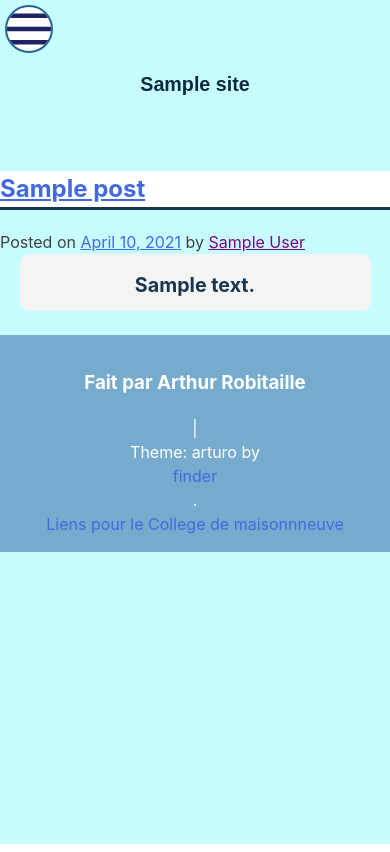
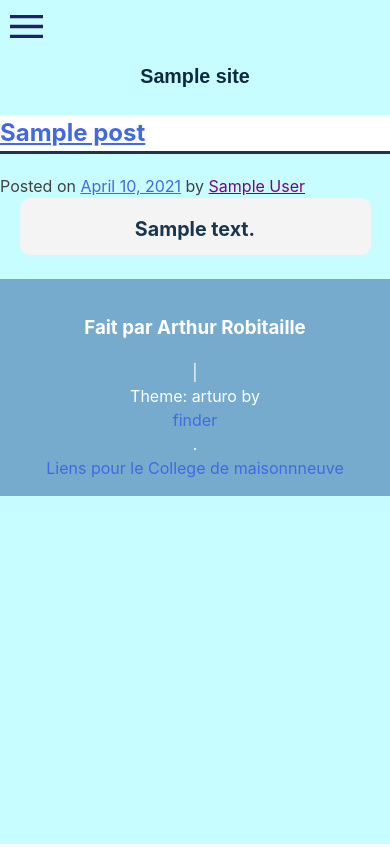
Before and after one commit to Finder-00/lab6, a WordPress theme: template themes/theme-4w4/index.php in a window 390 px wide. Run offline with PHP 8.4 and a stand-in for WordPress, Linux system fonts and the light colour scheme; the site name, menu and one post (Sample post) are stand-ins, and other content is empty; some libraries are stand-ins or nearby versions.

Commit message:
resolution bug menu mobile a desktop, anim article

```diff
--- a/themes/theme-4w4/sass/components/navigation/_navigation.scss
+++ b/themes/theme-4w4/sass/components/navigation/_navigation.scss
@@ -1,10 +1,9 @@
 .main-navigation {
 	display: inline-block;
 	width: 100vw;
-	margin-bottom: 1vh;
 
 	ul {/* nav - menu (ul principal) */
-		background-color: #0A2E4A;
+		background-color:#c8fdff;
 		display: none;
 		list-style: none;
 		margin: 0;
@@ -19,21 +18,25 @@
 			left: -999em;
 			z-index: 99999;
 			a{/* sous-onglets du Sub-menu*/
-				color: #6590b1;
+
 				width: 100%;
 			}
 		} /*fin sub-menu*/
 
 		li{ /*les onglets principale*/
+			font-size: 1.2rem;
 			padding: 10px 5px;
+			&:hover{
+				background-color: #bceaeb;
+			}
 
 			li{ /* les sous onglet des onglets principale */
 				padding: inherit;
 				padding: 5px 2px;
-				background-color: #174b72;
+				background-color: #a5e4dc;
 			}
 			li>a{
-				color: white;
+				color: $color__linkmenu;
 				padding: inherit;
 				border-bottom: 1px solid white;
 			}
@@ -74,7 +77,6 @@
 	}
 
 	a {
-		// color: #2c5355;
 		display: block;
 		text-decoration: none;
 	}
@@ -95,14 +97,11 @@
 bouton burger
 ----------------*/
 #burger{
-	margin: 5px;
+	margin: 10px;
 	padding: 0;
 	border : 0;
 	transform: rotate(0);
-	transition: transform .5s;
-	background: white;
-	width: 10px;
-	height: 10px;
+	transition: all .5s ease-out;
 }
 
 #burger:focus{
@@ -140,7 +139,7 @@ Section desktop
 .main-navigation.toggled ul,
 .main-navigation ul{
 	@include media-desktop{
-		display: flex;
+		display: flex !important; // solution du bug de menu en passant de mobile a desktop
 		position: static;
 		justify-content: space-around;
 		align-items: center;
@@ -167,7 +166,7 @@ Section desktop
 				display: block;
 			}
 			li:hover{
-				background-color: #81cacd;
+				background-color: #91e2e2;
 				border-radius: 5px;
 			}
 		}
--- a/themes/theme-4w4/sass/local/_accueil.scss
+++ b/themes/theme-4w4/sass/local/_accueil.scss
@@ -36,7 +36,7 @@ content: "";
 z-index: -2;
 display: block;
 position: absolute;
-top: 0px;
+top: -.5px;
 left: -1.5px;
 width: 101%;
 height: 101%;
@@ -48,10 +48,6 @@ clip-path: circle(26.4% at 13% 18%);
     display: flex;
     flex-direction: column;
     text-align: center;
-    height: 10vh;
-    p{
-      margin: 0px;
-    }
     @include media-desktop{
         margin-left: 37vw;
         height: 55vh;
@@ -59,7 +55,7 @@ clip-path: circle(26.4% at 13% 18%);
     }
 }
 
-.site-title {
+.site-title { // h1 titre header
     font-size: clamp(.7rem, #{"-.8rem + 8.333vw"}, 1.8rem);
     font-family: $font_title;
     margin: .2rem 0;
@@ -79,13 +75,14 @@ clip-path: circle(26.4% at 13% 18%);
     color: rgb(141, 197, 201);
 }
 
-.site-description {
+.site-description { // sous-titre
     font-family: $font_title;
     font-size: clamp(.5rem, #{"-.8rem + 8.333vw"}, 1.3rem);
     font-weight: normal;
-    color: rgb(180, 215, 218);
+    color: rgb(131, 173, 177);
+    margin-top: 0;
+    margin-bottom: 3%;
     padding: 0;
-    margin-top: 0;
     &:hover{
         cursor:default;
     }
@@ -146,14 +143,14 @@ clip-path: circle(26.4% at 13% 18%);
             width: 150px;
         }
     }// fin media-desktop
+} // fin .entry-content
 
-} // fin .entry-content
 
 .article-menu{ //grosse section contenant tout les articles
     width: 100vw;
     display: flex;
     flex-wrap: wrap;
-    background-color: rgb(9, 20, 38);
+    background-color: rgb(21, 45, 82);
 
     h1{ // grand titre section
         width: 100vw;
@@ -192,13 +189,17 @@ clip-path: circle(26.4% at 13% 18%);
             background-color: rgb(28, 41, 70);
             border-radius: 10px;
             z-index: 1;
+            transition: all .2s ease-out;
+            &:hover{
+                transform: scale(102%);
+            }
 
             p{ // infos haut & bas cellule
                 font-size:clamp(.6rem, 3vw , .9rem) ;
                 color: lightcoral;
             }
             a{ // lien cours
-                font-size: clamp(.75rem, #{"-.5rem + 4vw"}, 1rem);
+                font-size: clamp(.85rem, #{"-.5rem + 5vw"}, 1.2rem);
                 font-weight: bold;
                 // color: rgb(201, 244, 244);
                 color: white;
@@ -219,37 +220,48 @@ clip-path: circle(26.4% at 13% 18%);
            }
         .Web{ //classe des articles par categorie
             background-color: rgb(31, 31, 31);
+
         }
         .Spécifique{
             background-color: rgb(49, 16, 126);
-            // background-color: rgb(164, 38, 218);
+            &:hover{
+                box-shadow: 0px 3px 13px rgba(70, 25, 174, 0.837);
+            }
         }
         .Jeu{
-
+            &:hover{
+                box-shadow: 0px 3px 13px rgba(39, 130, 179, 0.461);
+            }
         }
         .Image{
             p{
                 color: rgb(0, 37, 100);
             }
+            a{
+                color: rgb(255, 210, 132);
+            }
             background-color: rgb(225, 82, 66);
-            // background-color: rgb(255, 169, 112);
+            &:hover{
+                box-shadow: 0px 3px 13px rgba(225, 82, 66, 0.659);
+            }
         }
         .Conception{
             p{
-                color: darkmagenta;
+                color: rgb(58, 0, 139);
             }
             a{
-                color: rgb(35, 0, 139);
+                color: rgb(59, 112, 169);
             }
             background-color: rgb(252, 182, 182);
-            // background-color: rgb(255, 134, 78);
+            &:hover{
+                box-shadow: 0px 3px 13px rgba(225, 161, 66, 0.692);
+            }
         }
     }//fin section
 
     // Desktop
     @include media-desktop{
         h1{
-            color: rgb(202, 222, 233);
             margin:inherit;
             margin-top: 5%;
             margin-bottom: 2%;
@@ -272,7 +284,7 @@ clip-path: circle(26.4% at 13% 18%);
             a{ // lien cours
                 font-size: clamp(.9rem, #{"-.5rem + 6.333vw"}, 1.5rem);
                 font-weight: bold;
-                color: rgb(201, 244, 244);
+                color: rgb(206, 252, 255);
                 text-decoration: none;
                 &:hover{
                     color: rgb(38, 79, 175);
--- a/themes/theme-4w4/sass/local/_burger.scss
+++ b/themes/theme-4w4/sass/local/_burger.scss
@@ -1,5 +1,5 @@
 /*----------------- variable sass */
-$largeur_burger : 3rem;
+$largeur_burger : 33px;
 $duree : .3s;
 $epaisseur: 5%;
 
@@ -11,9 +11,7 @@ $epaisseur: 5%;
     position: relative;
     width: $largeur_burger;
     height: $largeur_burger;
-    border:2px solid rgb(38, 101, 150);
     border-radius: 50%;
-    overflow: hidden;
     &:hover{cursor: pointer;}
     div{
         position: absolute;
--- a/themes/theme-4w4/sass/local/_carrousel2.scss
+++ b/themes/theme-4w4/sass/local/_carrousel2.scss
@@ -1,8 +1,8 @@
 .carrousel2{
     display: flex;
     width: 300vw;
-    height: 50vh;
-    transition: transform 0.5s;
+    height: 55vh;
+    transition: transform ease-out 0.5s;
     flex-wrap: nowrap;
 
     .slide_conteneur{
@@ -41,18 +41,15 @@
             // image 1 slider
             &:nth-of-type(1){
                 width: 100vw;
-                background: linear-gradient(228deg, rgb(205, 155, 255) 0%, rgb(91, 255, 154) 56%, rgb(0, 218, 170) 100%);         }
+                background-image: linear-gradient(to bottom right, rgb(255, 107, 107), rgb(253, 106, 113), rgb(251, 104, 120), rgb(250, 103, 126), rgb(248, 101, 132), rgb(246, 100, 139), rgb(244, 98, 145), rgb(242, 97, 152), rgb(240, 95, 158), rgb(239, 94, 164), rgb(237, 92, 171), rgb(235, 91, 177));
+                }
             // image 2 slider
             &:nth-of-type(2){
                 width: 100vw;
-                background: rgb(252,70,107);
-                background: radial-gradient(circle, rgba(252,70,107,1) 8%, rgba(63,94,251,1) 100%);
                 }
                 // image 3 slider
             &:nth-of-type(3){
                 width: 100vw;
-                background: rgb(97,48,253);
-                background: linear-gradient(90deg, rgba(97,48,253,1) 0%, rgba(93,192,188,1) 61%, rgba(69,252,187,1) 100%);
             }
             a{
                 text-decoration: none;
@@ -90,9 +87,9 @@ div{
     height: 16px;
     border-radius: 50px;
     margin: 4px;
-    background-color: rgb(0, 218, 170) !important;
+    background-color: #ce6ba8 !important;
     &:hover{
-        background-color: rgb(56, 118, 104) !important;
+        background-color:  #d73d9c !important;
     }
 }
 }
--- a/themes/theme-4w4/style.css
+++ b/themes/theme-4w4/style.css
@@ -665,13 +665,12 @@ textarea {
 .main-navigation {
   display: inline-block;
   width: 100vw;
-  margin-bottom: 1vh;
   /* fin ul principale*/
 }
 
 .main-navigation ul {
   /* nav - menu (ul principal) */
-  background-color: #0A2E4A;
+  background-color: #c8fdff;
   display: none;
   list-style: none;
   margin: 0;
@@ -754,14 +757,11 @@ textarea {
 bouton burger
 ----------------*/
 #burger {
-  margin: 5px;
+  margin: 10px;
   padding: 0;
   border: 0;
   transform: rotate(0);
-  transition: transform .5s;
-  background: white;
-  width: 10px;
-  height: 10px;
+  transition: all .5s ease-out;
 }
 
 #burger:focus {
@@ -1136,7 +1136,7 @@ body.home::after {
   z-index: -2;
   display: block;
   position: absolute;
-  top: 0px;
+  top: -.5px;
   left: -1.5px;
   width: 101%;
   height: 101%;
@@ -1148,11 +1148,6 @@ body.home::after {
   display: flex;
   flex-direction: column;
   text-align: center;
-  height: 10vh;
-}
-
-.site-branding p {
-  margin: 0px;
 }
 
 @media (min-width: 1000px) {
@@ -1570,22 +1586,20 @@ body.home::after {
   height: 16px;
   border-radius: 50px;
   margin: 4px;
-  background-color: #00daaa !important;
+  background-color: #ce6ba8 !important;
 }
 
 .ctrl-carrousel div:hover {
-  background-color: #387668 !important;
+  background-color: #d73d9c !important;
 }
 
 /*----------------- variable sass */
 #burger {
   display: block;
   position: relative;
-  width: 3rem;
-  height: 3rem;
-  border: 2px solid #266596;
+  width: 33px;
+  height: 33px;
   border-radius: 50%;
-  overflow: hidden;
 }
 
 @media (min-width: 1000px) {
```
Also changed, not shown: other parts of themes/theme-4w4/style.css (+45 -20 lines), 1 other file.
